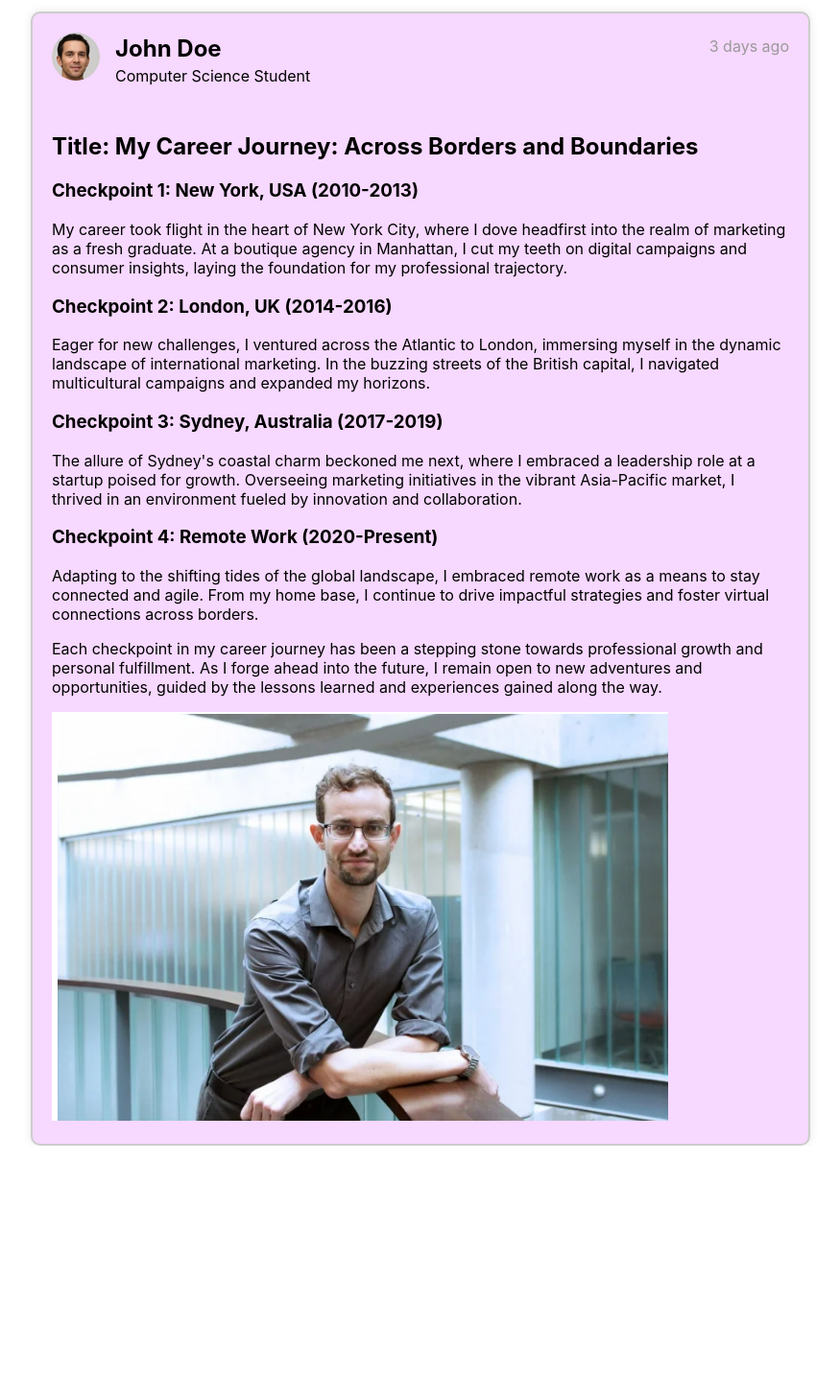
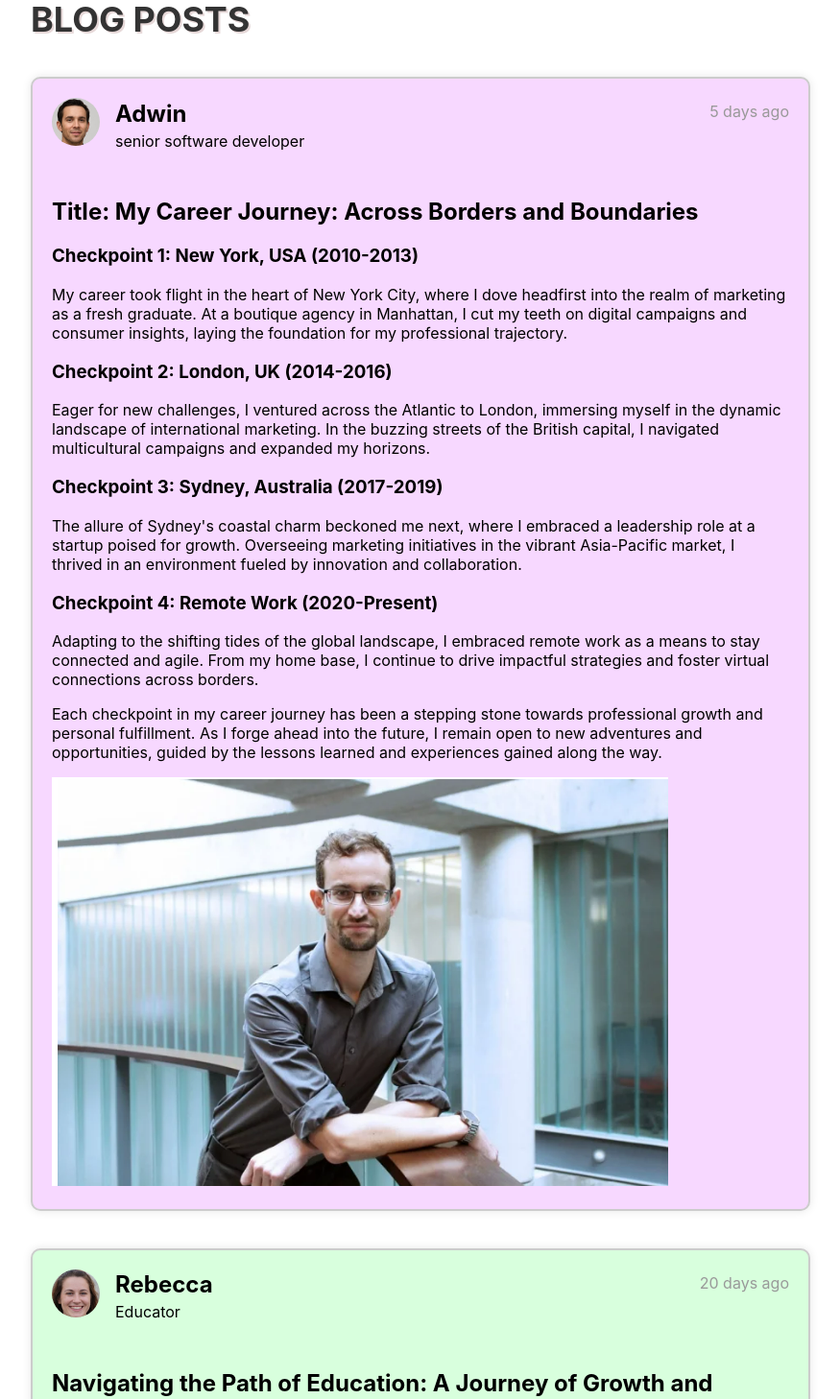
Before and after one commit to kejun7219/vhack24, a React (Create React App) app: page /Blog in a window 1280 px wide. Shown: the part 100-1558 px from the top of the page at 96% size, without its empty margins (224-1099 px from the left). Before the commit the page ends 1294 px from the top, so only its background shows below. Built offline with nearby package versions, Linux system fonts and the light colour scheme.

Commit message:
blogposts

```diff
--- a/src/Blog.css
+++ b/src/Blog.css
@@ -67,6 +67,35 @@
 
 }
 
+.blog-frame img {
+  max-width: 100%; /* Set maximum width to 100% of its container */
+  height: auto; /* Maintain aspect ratio */
+}
+
+
+.blogger {
+  width: 60%;
+  border: 2px solid #ccc;
+  padding: 20px;
+  margin-top: 3%;
+  text-align: left;
+  border-radius: 10px;
+  box-shadow: 0 0 10px rgba(0, 0, 0, 0.1);
+  padding: 20px;
+  background-color: #d8ffdd;
+  margin-left: 20%;
+  margin-right: 20%;
+
+}
+.home-page  h1{
+  margin-left: 20%;
+  text-align: left;
+  font-size: 36px; /* Adjust font size as needed */
+    font-weight: bold; /* Make the text bold */
+    color: #333; /* Set text color */
+    margin-bottom: 20px; /* Add spacing below the heading */
+  text-shadow: 2px 2px #e7d9d9;
+}
 .post-picture img{
   align-items: center;
 }
--- a/src/Blog.js
+++ b/src/Blog.js
@@ -1,8 +1,10 @@
 import React from 'react';
 import Post from './Post';
 import './Blog.css';
-import friend5Image from './picture/pro1.jpeg';
+import friend1Image from './picture/pro1.jpeg';
+import friend2Image from './picture/pro2.jpeg';
 import picture from './picture/pro7.png';
+import picture2 from './picture/pro8.png';
 
 const initialPosts = [
   {
@@ -30,16 +32,18 @@ const initialPosts = [
 const Blog = () => {
   return (
     <div className="home-page">
+      <h1>BLOG POSTS</h1>
       <div class="blog-frame">
         <div class="profile-container">
+
           <div class="profile">
-            <img src={friend5Image} alt="Profile" class="profile-picture" />
+            <img src={friend1Image} alt="Profile" class="profile-picture" />
           </div>
           <div class="profileName">
-            <h2>John Doe</h2>
-            <p>Computer Science Student</p>
+            <h2>Adwin </h2>
+            <p>senior software developer</p>
           </div>
-          <p class="date">3 days ago</p>
+          <p class="date">5 days ago</p>
         </div>
         <h2>Title: My Career Journey: Across Borders and Boundaries</h2>
         <h3>Checkpoint 1: New York, USA (2010-2013)</h3>
@@ -53,7 +57,35 @@ const Blog = () => {
         <p>Each checkpoint in my career journey has been a stepping stone towards professional growth and personal fulfillment. As I forge ahead into the future, I remain open to new adventures and opportunities, guided by the lessons learned and experiences gained along the way.</p>
         <img src={picture} alt="Profile" class="post-picture" />
       </div>
+      <div class="blogger">
+        <div class="profile-container">
+          <div class="profile">
+            <img src={friend2Image} alt="Profile" class="profile-picture" />
+          </div>
+          <div class="profileName">
+            <h2>Rebecca </h2>
+            <p>Educator</p>
+          </div>
+          <p class="date">20 days ago</p>
+        </div>
+        <h2>Navigating the Path of Education: A Journey of Growth and Inspiration</h2>
+        <p>Embarking on a career in education is akin to setting sail on a voyage of discovery, charting a course through the seas of knowledge and inspiration. Join me as I share my personal odyssey, marked by pivotal checkpoints of teaching locations and milestones that have shaped my journey as an educator.</p>
+        <h3>Urban Elementary School (2005-2008)</h3>
+        <p>My journey began in the heart of the city, where I took my first steps into the classroom as a bright-eyed educator fresh out of university. At an urban elementary school, I embraced the challenge of cultivating young minds, instilling a love for learning through creativity and compassion. Those formative years were a testament to the transformative power of education in shaping the lives of our future generations.</p>
+        <h3>Suburban High School (2009-2013)</h3>
+        <p>Seeking new horizons and opportunities for growth, I transitioned to a suburban high school setting, where I embraced the role of a mentor and guide to adolescents on the brink of adulthood. In the halls of academia, I witnessed the profound impact of education in empowering students to discover their passions, overcome challenges, and realize their full potential. It was a period of professional evolution and personal fulfillment as I nurtured a community of lifelong learners.</p>
+        <h3> International School Abroad (2014-2017)</h3>
+        <p>Venturing beyond borders, I embarked on an international teaching assignment, immersing myself in the rich tapestry of cultures and perspectives that make up our global community. At an international school abroad, I celebrated diversity and inclusivity, fostering an environment of mutual respect and understanding among students from diverse backgrounds. It was a humbling experience that broadened my perspective and reaffirmed the universal language of education as a catalyst for positive change.</p>
+        <h3>Online Learning Platform (2018-Present)</h3>
+        <p>In response to the evolving landscape of education, I embraced the digital realm as a platform for innovation and accessibility. Transitioning to online teaching, I leveraged technology to transcend geographical barriers and reach students around the world. Through virtual classrooms and interactive tools, I continue to inspire and empower learners to embark on their own educational journeys, guided by the belief that knowledge knows no bounds.</p>
+        <p>As I reflect on the checkpoints of my career in education, I am filled with gratitude for the experiences that have shaped me into the educator I am today. Each location and milestone has been a stepping stone towards professional growth and personal fulfillment, fueled by a passion for lifelong learning and a commitment to making a difference in the lives of others. As I navigate the ever-evolving landscape of education, I remain steadfast in my dedication to inspiring minds, igniting imaginations, and cultivating a brighter future for generations to come.
+</p>
+        <img src={picture2} alt="Profile" class="post-picture" />
+      </div>
     </div>
+
+
+
   );
 };
 
--- a/src/BlogPost.css
+++ b/src/BlogPost.css
@@ -8,6 +8,8 @@
     display: block;
     margin-bottom: 5px;
   }
+
+
 
   .blog-post-form input[type="text"],
   .blog-post-form textarea {
```
Also changed, not shown: src/picture/pro8.png (added).
